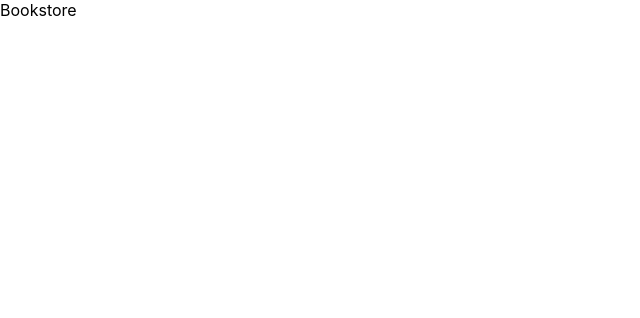
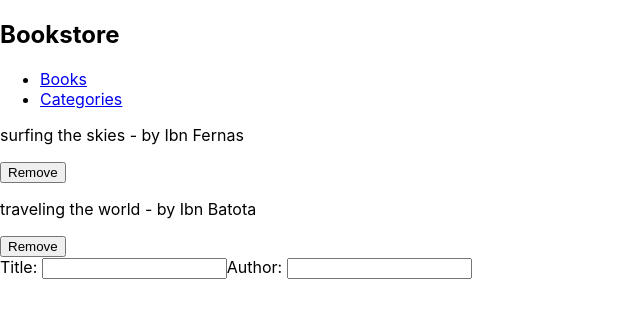
Before and after one commit to mohamedSabry0/bookstore, a React (Create React App) app: page / in a window 1280 px wide. Shown: the top 318 px of the page, without its empty margins (0-640 px from the left). Built offline with nearby package versions, Linux system fonts and the light colour scheme.

Commit message:
Routing, Basic layout components

```diff
--- a/src/App.css
+++ b/src/App.css
@@ -32,6 +32,7 @@
   from {
     transform: rotate(0deg);
   }
+
   to {
     transform: rotate(360deg);
   }
--- a/src/App.js
+++ b/src/App.js
@@ -1,10 +1,50 @@
+import {
+  createBrowserRouter,
+  createRoutesFromElements,
+  Route,
+  RouterProvider,
+  Outlet, NavLink,
+} from 'react-router-dom';
 import './App.css';
+import Books from './components/Books';
+import Categories from './components/Categories';
+
+function Layout() {
+  return (
+    <>
+      <nav>
+        <h1 className="heading">Bookstore</h1>
+        <ul>
+          <li>
+            <NavLink to="/">
+              Books
+            </NavLink>
+          </li>
+          <li>
+            <NavLink to="categories">
+              Categories
+            </NavLink>
+          </li>
+        </ul>
+      </nav>
+      <Outlet />
+    </>
+  );
+}
+
+const router = createBrowserRouter(
+  createRoutesFromElements(
+    <Route path="/" element={<Layout />}>
+      <Route index element={<Books />} />
+      <Route path="categories" element={<Categories />} />
+      <Route path="*" element={<h2>Page Not Found</h2>} />
+    </Route>,
+  ),
+);
 
 function App() {
   return (
-    <div>
-      Bookstore
-    </div>
+    <RouterProvider router={router} />
   );
 }
 
--- /dev/null
+++ b/src/components/Book.js
@@ -0,0 +1,21 @@
+import PropTypes from 'prop-types';
+import Button from './Button';
+
+function Book({ title, author }) {
+  return (
+    <div className="book">
+      <p>
+        {title}
+        {' '}
+        - by
+        {' '}
+        <span>{author}</span>
+      </p>
+      <Button label="Remove" />
+    </div>
+  );
+}
+
+Book.propTypes = { title: PropTypes.string.isRequired, author: PropTypes.string.isRequired };
+
+export default Book;
--- /dev/null
+++ b/src/components/BookForm.js
@@ -0,0 +1,12 @@
+import { Form } from 'react-router-dom';
+import Input from './Input';
+
+export default function BookForm() {
+  return (
+
+    <Form>
+      <Input name="title" />
+      <Input name="author" />
+    </Form>
+  );
+}
--- /dev/null
+++ b/src/components/Books.js
@@ -0,0 +1,14 @@
+import Book from './Book';
+import BookForm from './BookForm';
+
+export default function Books() {
+  return (
+    <>
+      <div className="books-list">
+        <Book title="surfing the skies" author="Ibn Fernas" />
+        <Book title="traveling the world" author="Ibn Batota" />
+      </div>
+      <BookForm />
+    </>
+  );
+}
--- /dev/null
+++ b/src/components/Button.js
@@ -0,0 +1,11 @@
+import PropTypes from 'prop-types';
+
+function Button({ label }) {
+  return (
+    <button type="button">{label}</button>
+  );
+}
+
+Button.propTypes = { label: PropTypes.string.isRequired };
+
+export default Button;
--- /dev/null
+++ b/src/components/Categories.js
@@ -0,0 +1,7 @@
+import Button from './Button';
+
+export default function Categories() {
+  return (
+    <Button label="Check status" />
+  );
+}
--- /dev/null
+++ b/src/components/Input.js
@@ -0,0 +1,15 @@
+import PropTypes from 'prop-types';
+import capitalize from '../util/capitalize';
+
+function Input({ name }) {
+  return (
+    <>
+      <label htmlFor={name}>{`${capitalize(name)}: `}</label>
+      <input type="text" name={name} />
+    </>
+  );
+}
+
+Input.propTypes = { name: PropTypes.string.isRequired };
+
+export default Input;
--- a/src/index.js
+++ b/src/index.js
@@ -8,7 +8,7 @@ const root = ReactDOM.createRoot(document.getElementById('root'));
 root.render(
   <React.StrictMode>
     <App />
-  </React.StrictMode>
+  </React.StrictMode>,
 );
 
 // If you want to start measuring performance in your app, pass a function
--- a/src/reportWebVitals.js
+++ b/src/reportWebVitals.js
@@ -1,6 +1,8 @@
-const reportWebVitals = onPerfEntry => {
+const reportWebVitals = (onPerfEntry) => {
   if (onPerfEntry && onPerfEntry instanceof Function) {
-    import('web-vitals').then(({ getCLS, getFID, getFCP, getLCP, getTTFB }) => {
+    import('web-vitals').then(({
+      getCLS, getFID, getFCP, getLCP, getTTFB,
+    }) => {
       getCLS(onPerfEntry);
       getFID(onPerfEntry);
       getFCP(onPerfEntry);
--- /dev/null
+++ b/src/util/capitalize.js
@@ -0,0 +1,3 @@
+export default function capitalize(string) {
+  return string.charAt(0).toUpperCase() + string.slice(1);
+}
```
Also changed, not shown: src/index.css (+17 -3 lines).
